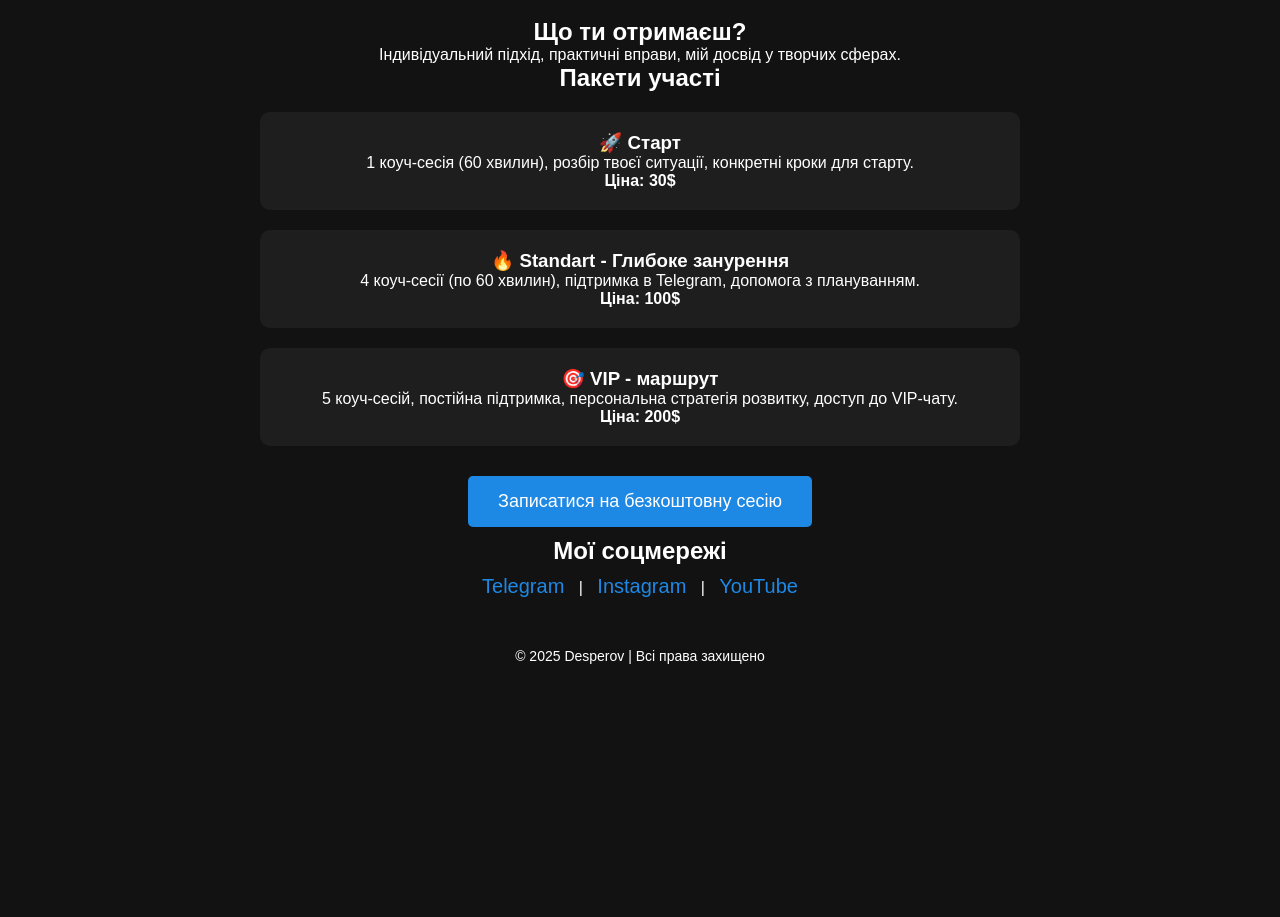
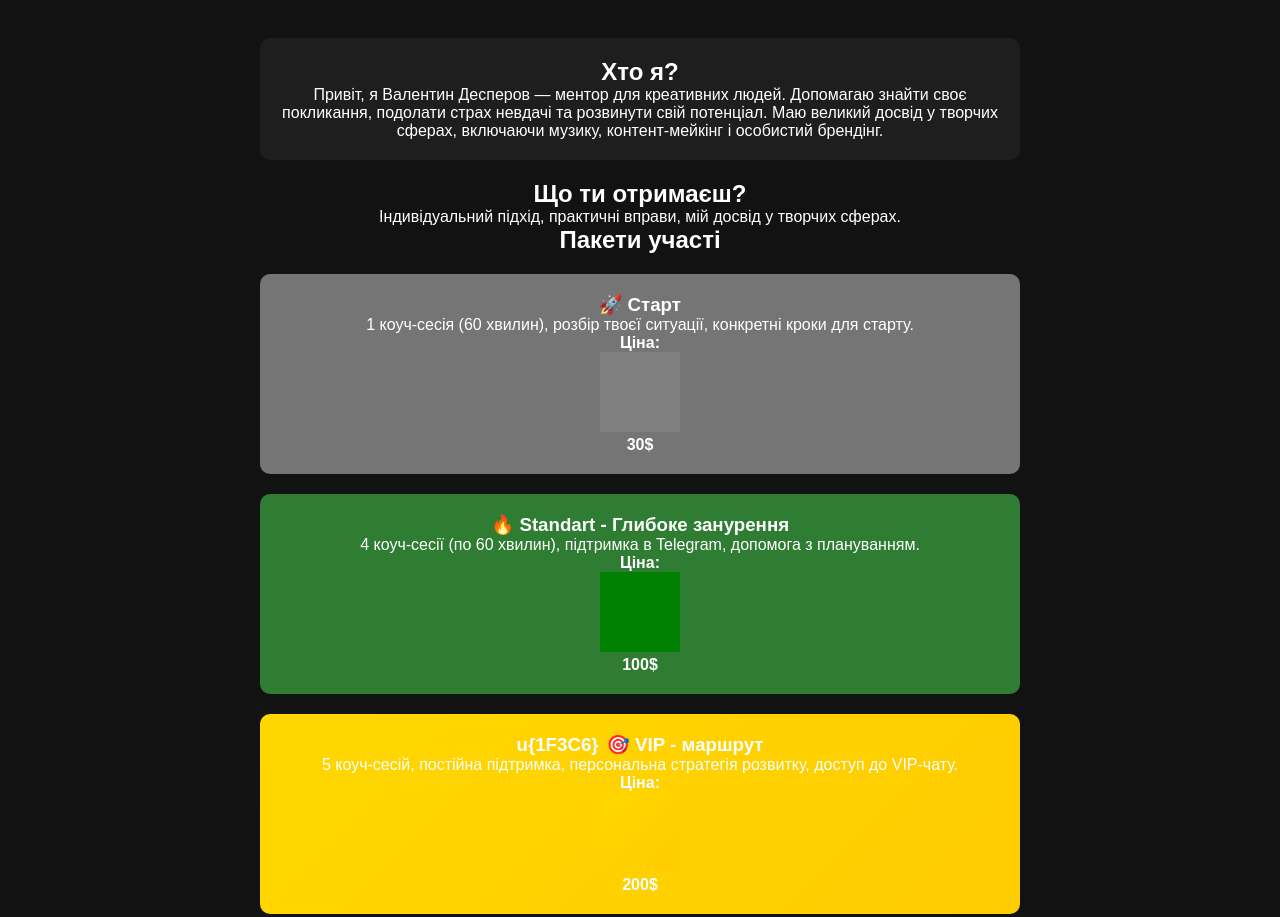
Before and after one commit to desperov/coaching-landing, a plain HTML site: page index.html in a window 1280 px wide. Shown: the part 802-1719 px from the top of the page. Before the commit the page ends 1486 px from the top, so only its background shows below. Drawn offline with Linux system fonts and the light colour scheme.

Commit message:
index.html

```diff
--- a/index.html
+++ b/index.html
@@ -27,6 +27,12 @@
             margin: 0 auto;
             padding: 20px;
         }
+        .bio {
+            background-color: #1e1e1e;
+            padding: 20px;
+            border-radius: 10px;
+            margin: 20px 0;
+        }
         .button {
             display: inline-block;
             margin: 10px;
@@ -48,10 +54,17 @@
             font-size: 20px;
         }
         .package {
-            background-color: #1e1e1e;
             padding: 20px;
             margin: 20px 0;
             border-radius: 10px;
+            color: #fff;
+        }
+        .gray { background-color: #757575; }
+        .green { background-color: #2e7d32; }
+        .gold { background: linear-gradient(135deg, #ffd700, #ffcc00); }
+        .gold h3::before {
+            content: '\u{1F3C6}';
+            margin-right: 8px;
         }
         .footer {
             padding: 20px;
@@ -64,27 +77,38 @@
     <img src="https://i.imgur.com/KdU14jy.png" alt="Desperov" class="fullscreen-image">
 
     <div class="container">
+        <div class="bio">
+            <h2>Хто я?</h2>
+            <p>Привіт, я Валентин Десперов — ментор для креативних людей. Допомагаю знайти своє покликання, подолати страх невдачі та розвинути свій потенціал. Маю великий досвід у творчих сферах, включаючи музику, контент-мейкінг і особистий брендінг.</p>
+        </div>
+
         <h2>Що ти отримаєш?</h2>
         <p>Індивідуальний підхід, практичні вправи, мій досвід у творчих сферах.</p>
 
         <h2>Пакети участі</h2>
 
-        <div class="package">
+        <div class="package gray">
             <h3>🚀 Старт</h3>
             <p>1 коуч-сесія (60 хвилин), розбір твоєї ситуації, конкретні кроки для старту.</p>
-            <p><strong>Ціна: 30$</strong></p>
+            <p><strong>Ціна:</strong></p>
+            <div style="width: 80px; height: 80px; background-color: gray; display: inline-block;"></div>
+            <p><strong>30$</strong></p>
         </div>
 
-        <div class="package">
+        <div class="package green">
             <h3>🔥 Standart - Глибоке занурення</h3>
             <p>4 коуч-сесії (по 60 хвилин), підтримка в Telegram, допомога з плануванням.</p>
-            <p><strong>Ціна: 100$</strong></p>
+            <p><strong>Ціна:</strong></p>
+            <div style="width: 80px; height: 80px; background-color: green; display: inline-block;"></div>
+            <p><strong>100$</strong></p>
         </div>
 
-        <div class="package">
+        <div class="package gold">
             <h3>🎯 VIP - маршрут</h3>
             <p>5 коуч-сесій, постійна підтримка, персональна стратегія розвитку, доступ до VIP-чату.</p>
-            <p><strong>Ціна: 200$</strong></p>
+            <p><strong>Ціна:</strong></p>
+            <div style="width: 80px; height: 80px; background: linear-gradient(135deg, #ffd700, #ffcc00); display: inline-block;"></div>
+            <p><strong>200$</strong></p>
         </div>
 
         <a href="https://docs.google.com/forms/d/e/1FAIpQLSeg5EmPg0Er_irwRkBXx0IpGb2hGEwWrVM27pH9RPY53G4ATQ/viewform" class="button">Записатися на безкоштовну сесію</a>
@@ -100,6 +124,5 @@
     <div class="footer">
         <p>© 2025 Desperov | Всі права захищено</p>
     </div>
-
 </body>
 </html>
```
